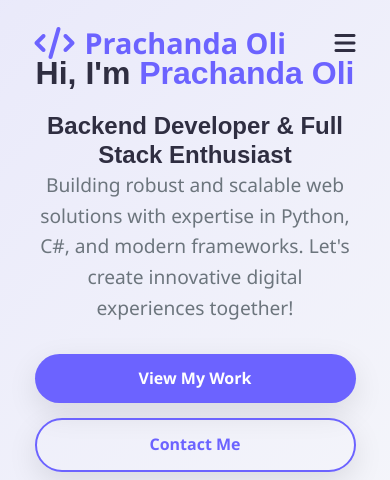
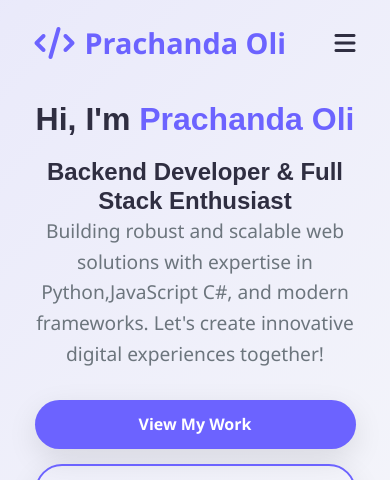
Before and after one commit to prachanda980/portfolio, a plain HTML site: page index.html in a window 390 px wide. Shown: the top 480 px of the page. Drawn offline with Linux system fonts and the light colour scheme.

Commit message:
fix: heade overflow isse

```diff
--- a/index.html
+++ b/index.html
@@ -3,7 +3,7 @@
   <head>
     <meta charset="UTF-8" />
     <meta name="viewport" content="width=device-width, initial-scale=1.0" />
-    <title>My Portfolio | Prachanda Oli</title>
+    <title>Prachanda Oli</title>
     <link
       rel="stylesheet"
       href="https://cdnjs.cloudflare.com/ajax/libs/font-awesome/6.4.0/css/all.min.css"
@@ -38,7 +38,7 @@
           <h1>Hi, I'm <span>Prachanda Oli</span></h1>
           <h2>Backend Developer & Full Stack Enthusiast</h2>
           <p>
-            Building robust and scalable web solutions with expertise in Python,
+            Building robust and scalable web solutions with expertise in Python,JavaScript
             C#, and modern frameworks. Let's create innovative digital
             experiences together!
           </p>
--- a/style.css
+++ b/style.css
@@ -64,6 +64,7 @@
 
       .container {
         width: 90%;
+
         max-width: 1200px;
         margin: 0 auto;
         padding: 0 15px;
@@ -217,7 +218,7 @@
 
       /* Hero Section */
       #hero {
-        height: 100vh;
+        height: 100%;
         display: flex;
         align-items: center;
         background: linear-gradient(
@@ -996,6 +997,9 @@
 
       /* Responsive Styles */
       @media (max-width: 992px) {
+        .header-container{
+          z-index: 1000000;
+        }
         .hero-text h1 {
           font-size: 2.8rem;
         }
```
Also changed, not shown: 1 other file.
